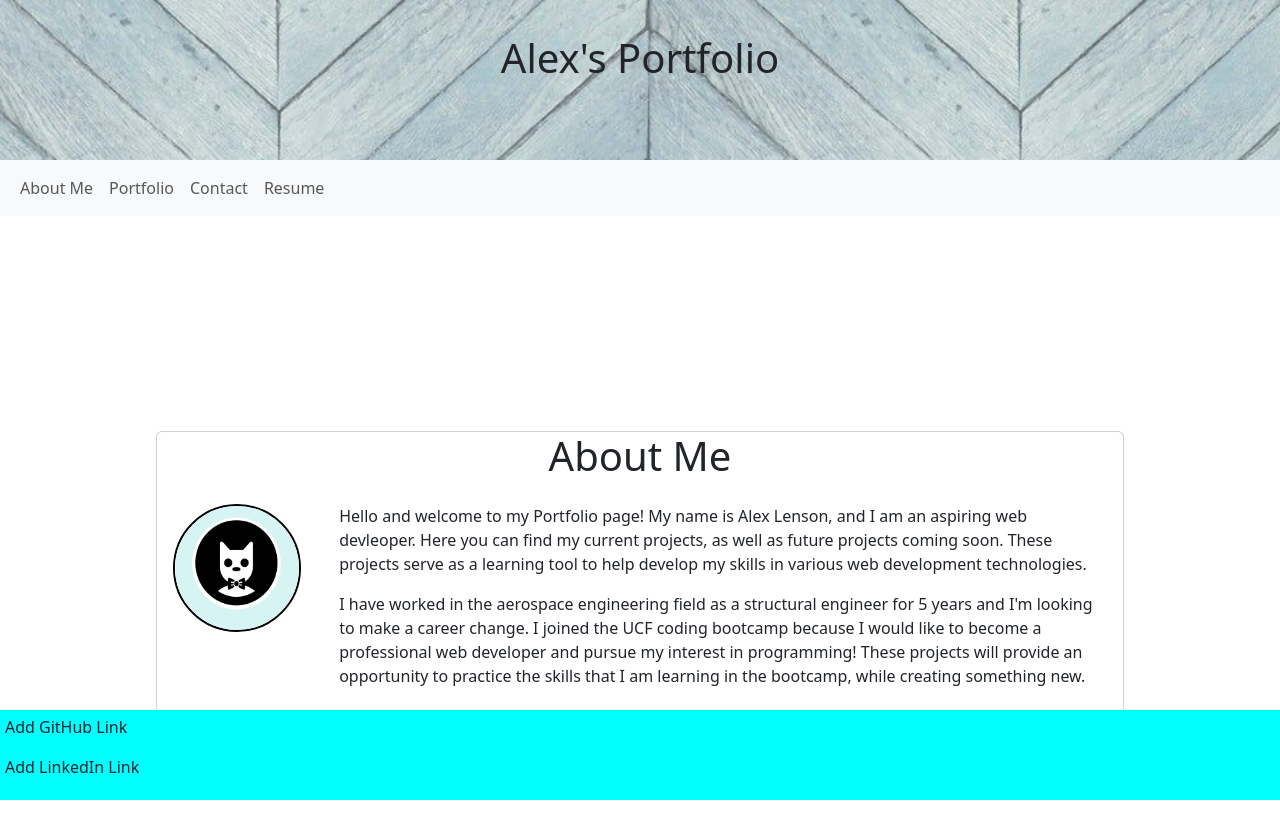
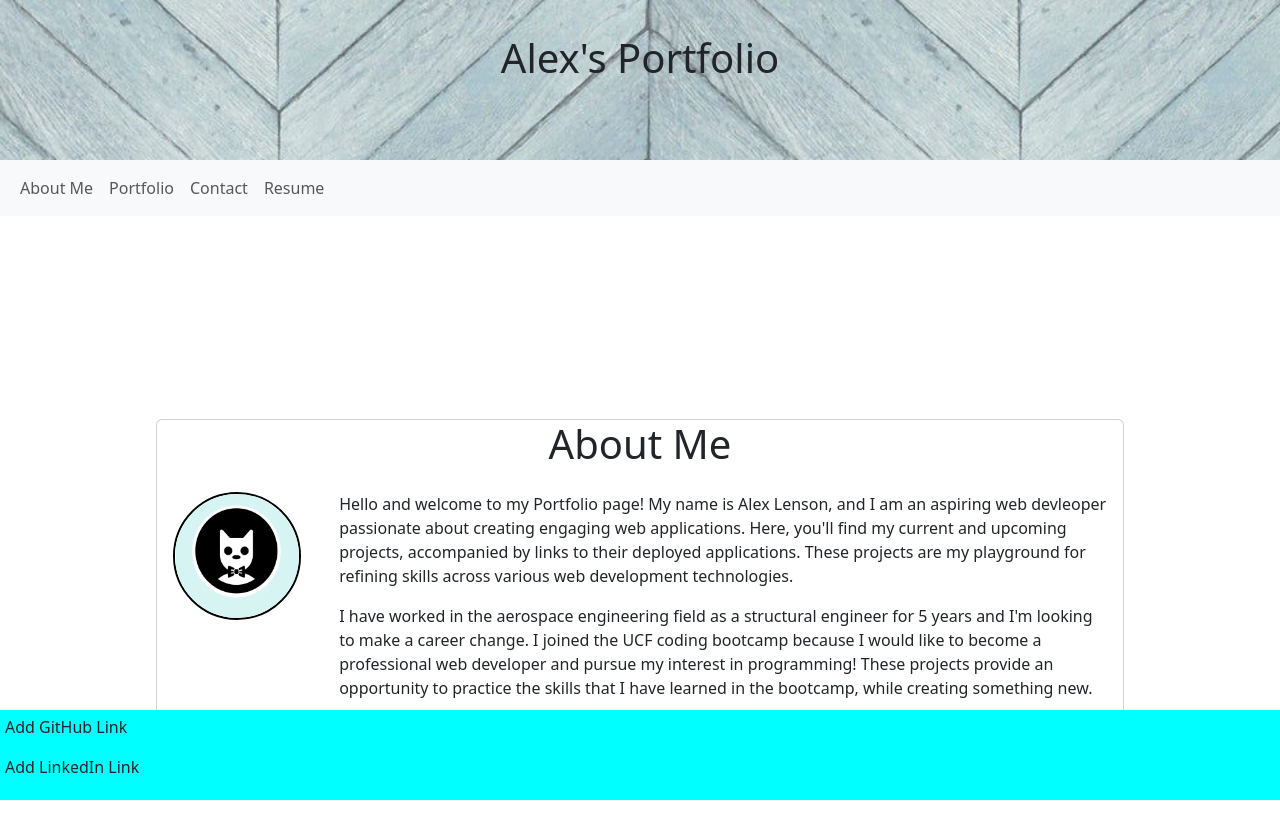
Before and after one commit to AlexLenson/React-Portfolio, a React (Vite) app: page / in a window 1280 px wide. Shown: the top 838 px of the page. Built offline with nearby package versions, Linux system fonts and the light colour scheme.

Commit message:
refined about me section

```diff
--- a/src/components/About.jsx
+++ b/src/components/About.jsx
@@ -7,8 +7,8 @@ function About() {
             <div className="card-body  d-flex justify-content-center">
                 <img src={profile_pic} alt="" />
                 <div>
-                    <p>Hello and welcome to my Portfolio page! My name is Alex Lenson, and I am an aspiring web devleoper. Here you can find my current projects, as well as future projects coming soon. These projects serve as a learning tool to help develop my skills in various web development technologies.</p>
-                    <p>I have worked in the aerospace engineering field as a structural engineer for 5 years and I'm looking to make a career change. I joined the UCF coding bootcamp because I would like to become a professional web developer and pursue my interest in programming! These projects will provide an opportunity to practice the skills that I am learning in the bootcamp, while creating something new.</p>
+                    <p>Hello and welcome to my Portfolio page! My name is Alex Lenson, and I am an aspiring web devleoper passionate about creating engaging web applications. Here, you'll find my current and upcoming projects, accompanied by links to their deployed applications. These projects are my playground for refining skills across various web development technologies.</p>
+                    <p>I have worked in the aerospace engineering field as a structural engineer for 5 years and I'm looking to make a career change. I joined the UCF coding bootcamp because I would like to become a professional web developer and pursue my interest in programming! These projects provide an opportunity to practice the skills that I have learned in the bootcamp, while creating something new.</p>
                 </div>
             </div>
         </div>
```
